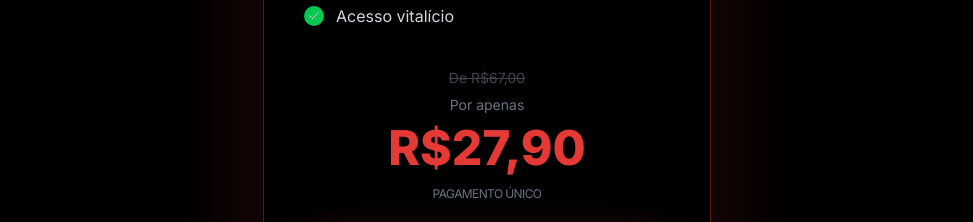
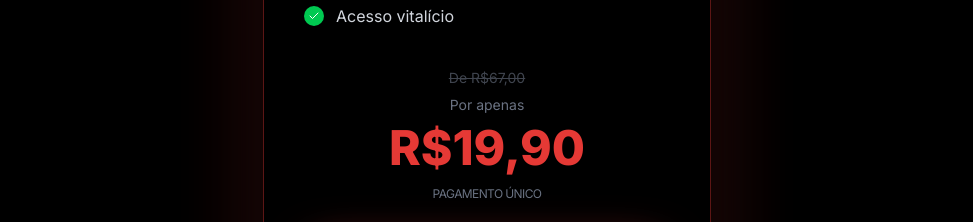
Before and after one commit to campeaomkt/app-dicionario, a React (Vite) app: page / in a window 1280 px wide. Shown: the part 4500-4722 px from the top of the page, without its empty margins (153-1126 px from the left). Built offline with nearby package versions, Linux system fonts and the light colour scheme.

Commit message:
chore: update assets, pixel tracking, and pricing
- Update project banner image
- Update UTMify pixel ID
- Reduce product price to R$19,90

```diff
--- a/index.html
+++ b/index.html
@@ -6,7 +6,7 @@
     <title>Dicionário de Acordes – App para Tecladistas</title>
 
    <script>
-  window.pixelId = "6673a639ef3114a0ad1ea82f";
+  window.pixelId = "6a165637c5f4481e89fe1026";
   var a = document.createElement("script");
   a.setAttribute("async", "");
   a.setAttribute("defer", "");
--- a/src/App.tsx
+++ b/src/App.tsx
@@ -373,7 +373,7 @@ export default function App() {
             <div className="text-center mb-8 md:mb-10">
               <span className="text-gray-500 text-xs md:text-sm block line-through opacity-60 mb-1">De R$67,00</span>
               <span className="text-gray-500 text-xs md:text-sm">Por apenas</span>
-              <div className="text-4xl md:text-5xl font-black text-primary my-1 md:my-2">R$27,90</div>
+              <div className="text-4xl md:text-5xl font-black text-primary my-1 md:my-2">R$19,90</div>
               <small className="text-gray-500 uppercase tracking-tighter text-[10px] md:text-xs">pagamento único</small>
             </div>
 
```
Also changed, not shown: 1 other file (tests, documents, lock files or other folders).
